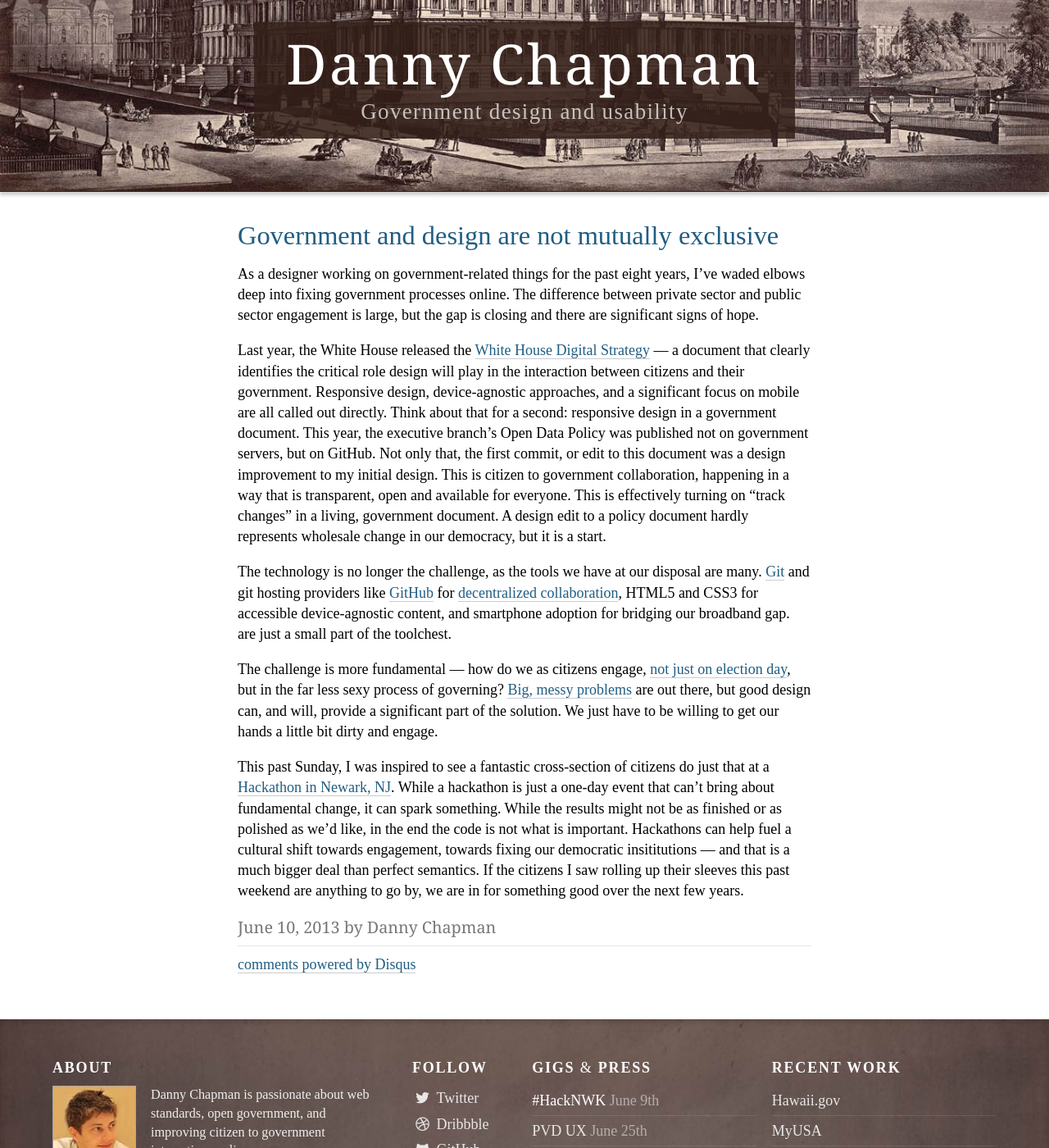
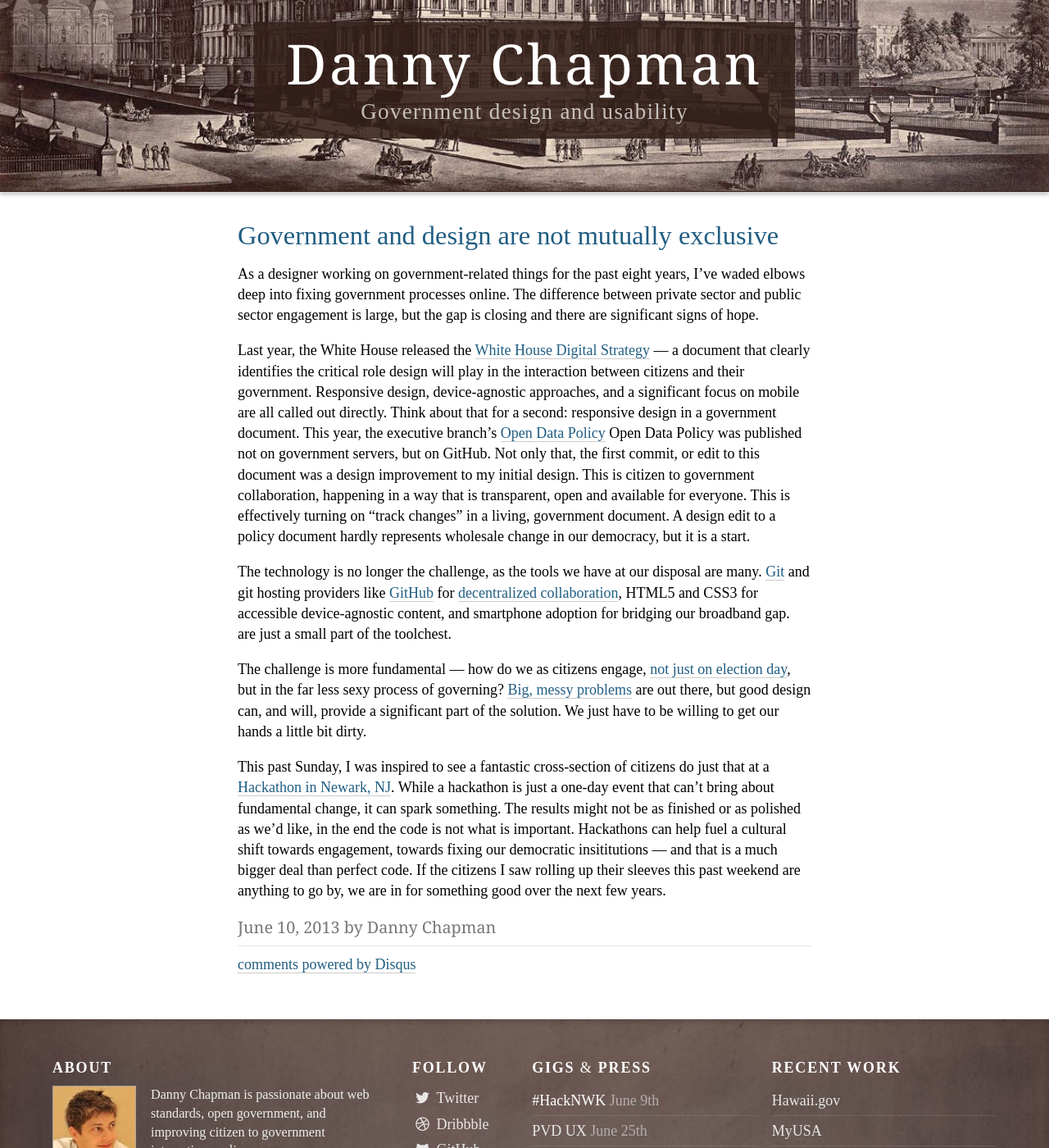
Before and after one commit to dannychapman/dannychapman.github.io, a Jekyll site: the page built from _posts/2013-06-10-government-design.md, in a window 1280 px wide and 1400 px high. Shown: the whole window at 82% size. Built offline with Jekyll 4.4.1, drawn with Linux system fonts in a browser that asks for light colours; comment, search, counter and statistics services are not loaded.

Commit message:
Yet more edits.

```diff
--- a/_posts/2013-06-10-government-design.md
+++ b/_posts/2013-06-10-government-design.md
@@ -13,11 +13,11 @@
 
 As a designer working on government-related things for the past eight years, I’ve waded elbows deep into fixing government processes online. The difference between private sector and public sector engagement is large, but the gap is closing and there are significant signs of hope.
 
-Last year, the White House released the [White House Digital Strategy](http://www.whitehouse.gov/sites/default/files/omb/egov/digital-government/digital-government.html) — a document that clearly identifies the critical role design will play in the interaction between citizens and their government. Responsive design, device-agnostic approaches, and a significant focus on mobile are all called out directly. Think about that for a second: responsive design in a government document. This year, the executive branch’s Open Data Policy was published not on government servers, but on GitHub. Not only that, the first commit, or edit to this document was a design improvement to my initial design. This is citizen to government collaboration, happening in a way that is transparent, open and available for everyone. This is effectively turning on "track changes" in a living, government document. A design edit to a policy document hardly represents wholesale change in our democracy, but it is a start.
+Last year, the White House released the [White House Digital Strategy](http://www.whitehouse.gov/sites/default/files/omb/egov/digital-government/digital-government.html) — a document that clearly identifies the critical role design will play in the interaction between citizens and their government. Responsive design, device-agnostic approaches, and a significant focus on mobile are all called out directly. Think about that for a second: responsive design in a government document. This year, the executive branch’s [Open Data Policy](http://project-open-data.github.io/) Open Data Policy was published not on government servers, but on GitHub. Not only that, the first commit, or edit to this document was a design improvement to my initial design. This is citizen to government collaboration, happening in a way that is transparent, open and available for everyone. This is effectively turning on "track changes" in a living, government document. A design edit to a policy document hardly represents wholesale change in our democracy, but it is a start.
 
 The technology is no longer the challenge, as the tools we have at our disposal are many. [Git](http://git-scm.com/)
  and git hosting providers like [GitHub](http://www.github.com/) for [decentralized collaboration](http://www.ted.com/talks/clay_shirky_how_the_internet_will_one_day_transform_government.html), HTML5 and CSS3 for accessible device-agnostic content, and smartphone adoption for bridging our broadband gap. are just a small part of the toolchest.
 
-The challenge is more fundamental — how do we as citizens engage, [not just on election day](http://www.ted.com/talks/jennifer_pahlka_coding_a_better_government.html), but in the far less sexy process of governing? [Big, messy problems](http://www.dobt.co/blog/) are out there, but good design can, and will, provide a significant part of the solution. We just have to be willing to get our hands a little bit dirty and engage.
+The challenge is more fundamental — how do we as citizens engage, [not just on election day](http://www.ted.com/talks/jennifer_pahlka_coding_a_better_government.html), but in the far less sexy process of governing? [Big, messy problems](http://www.dobt.co/blog/) are out there, but good design can, and will, provide a significant part of the solution. We just have to be willing to get our hands a little bit dirty.
 
-This past Sunday, I was inspired to see a fantastic cross-section of citizens do just that at a [Hackathon in Newark, NJ](https://twitter.com/search?q=%23hacknwk). While a hackathon is just a one-day event that can’t bring about fundamental change, it can spark something. While the results might not be as finished or as polished as we’d like, in the end the code is not what is important. Hackathons can help fuel a cultural shift towards engagement, towards fixing our democratic insititutions — and that is a much bigger deal than perfect semantics. If the citizens I saw rolling up their sleeves this past weekend are anything to go by, we are in for something good over the next few years.
+This past Sunday, I was inspired to see a fantastic cross-section of citizens do just that at a [Hackathon in Newark, NJ](https://twitter.com/search?q=%23hacknwk). While a hackathon is just a one-day event that can’t bring about fundamental change, it can spark something. The results might not be as finished or as polished as we’d like, in the end the code is not what is important. Hackathons can help fuel a cultural shift towards engagement, towards fixing our democratic insititutions — and that is a much bigger deal than perfect code. If the citizens I saw rolling up their sleeves this past weekend are anything to go by, we are in for something good over the next few years.
```
Also changed, not shown: 8 other files.
